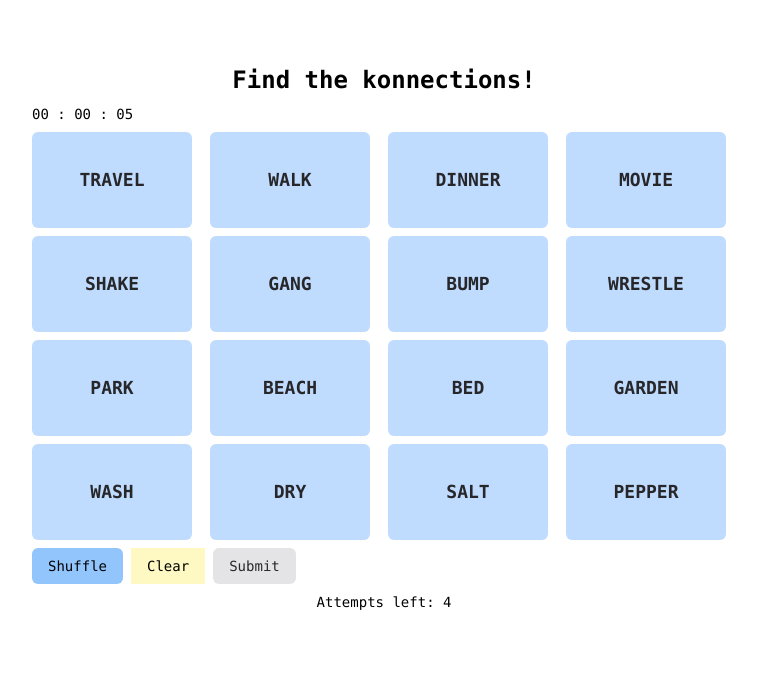
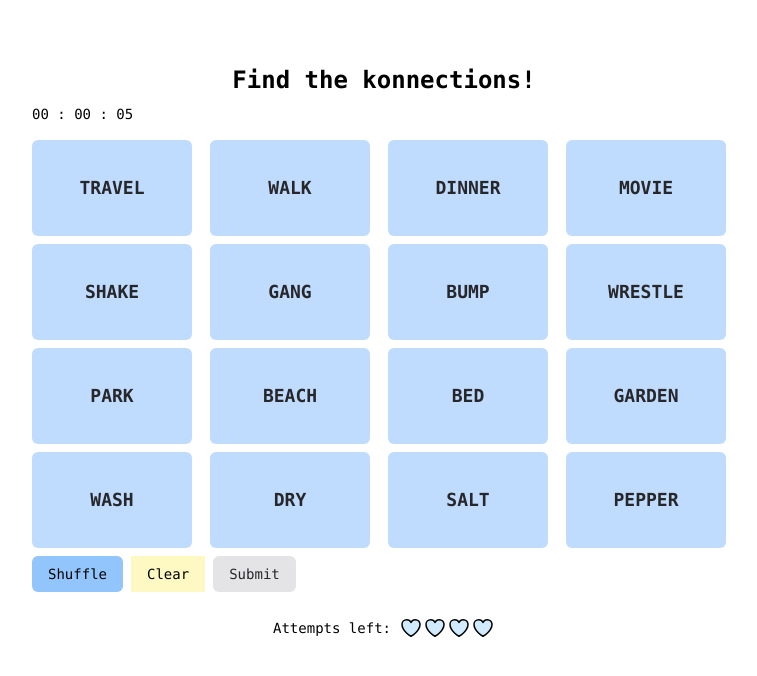
Before and after one commit to konfucius1/konnections, a React (Vite) app: page / in a window 1280 px wide. Shown: the top 676 px of the page, without its empty margins (256-1013 px from the left). Built offline with nearby package versions, Linux system fonts and the light colour scheme.

Commit message:
feat: render hearts with attempts

```diff
--- a/src/App.tsx
+++ b/src/App.tsx
@@ -6,6 +6,7 @@ import Stopwatch, { formatTime } from './components/stopwatch';
 import { useEffect, useState } from 'react';
 import { AnimatePresence, motion } from 'framer-motion';
 import Modal from './components/modal';
+import { Attempts } from './components/attempts';
 
 function App() {
   const {
@@ -128,9 +129,7 @@ function App() {
         </button>
       </div>
 
-      <div className="text-center">
-        <h1>Attempts left: {attempts}</h1>
-      </div>
+      <Attempts attempts={attempts} />
 
       <AnimatePresence>
         {openModal && (
--- /dev/null
+++ b/src/components/attempts/index.tsx
@@ -0,0 +1,31 @@
+function IconHeart() {
+  return (
+    <svg
+      xmlns="http://www.w3.org/2000/svg"
+      fill={'#d0ebff'}
+      viewBox="0 0 24 24"
+      stroke-width="1.5"
+      stroke="currentColor"
+      className="size-6"
+    >
+      <path
+        stroke-linecap="round"
+        stroke-linejoin="round"
+        d="M21 8.25c0-2.485-2.099-4.5-4.688-4.5-1.935 0-3.597 1.126-4.312 2.733-.715-1.607-2.377-2.733-4.313-2.733C5.1 3.75 3 5.765 3 8.25c0 7.22 9 12 9 12s9-4.78 9-12Z"
+      />
+    </svg>
+  );
+}
+
+export function Attempts({ attempts }: { attempts: number }) {
+  const hearts = Array.from({ length: attempts }, (_, index) => (
+    <IconHeart key={index} />
+  ));
+
+  return (
+    <div className="flex justify-center items-center gap-2 my-4">
+      <h1>Attempts left:</h1>
+      {attempts ? <span className="flex">{hearts}</span> : '💀'}
+    </div>
+  );
+}
--- a/src/components/tile/CorrectTiles.tsx
+++ b/src/components/tile/CorrectTiles.tsx
@@ -16,10 +16,10 @@ export function CorrectTiles({
 }) {
   console.log('correctWordsList: ', correctWordsList);
   return (
-    <>
+    <div className="flex flex-col gap-2">
       {correctWordsList?.map((words, index) => (
         <CorrectBlock key={index} words={words} />
       ))}
-    </>
+    </div>
   );
 }
```
